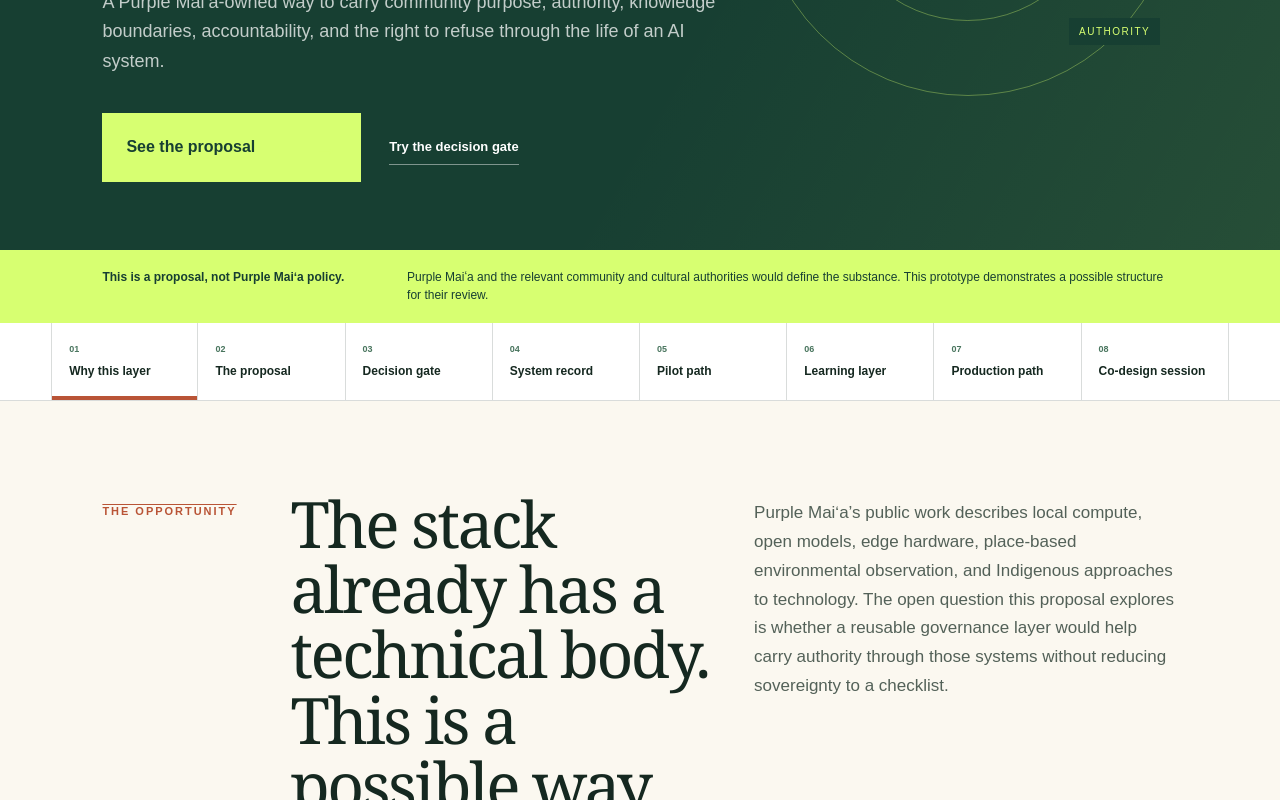
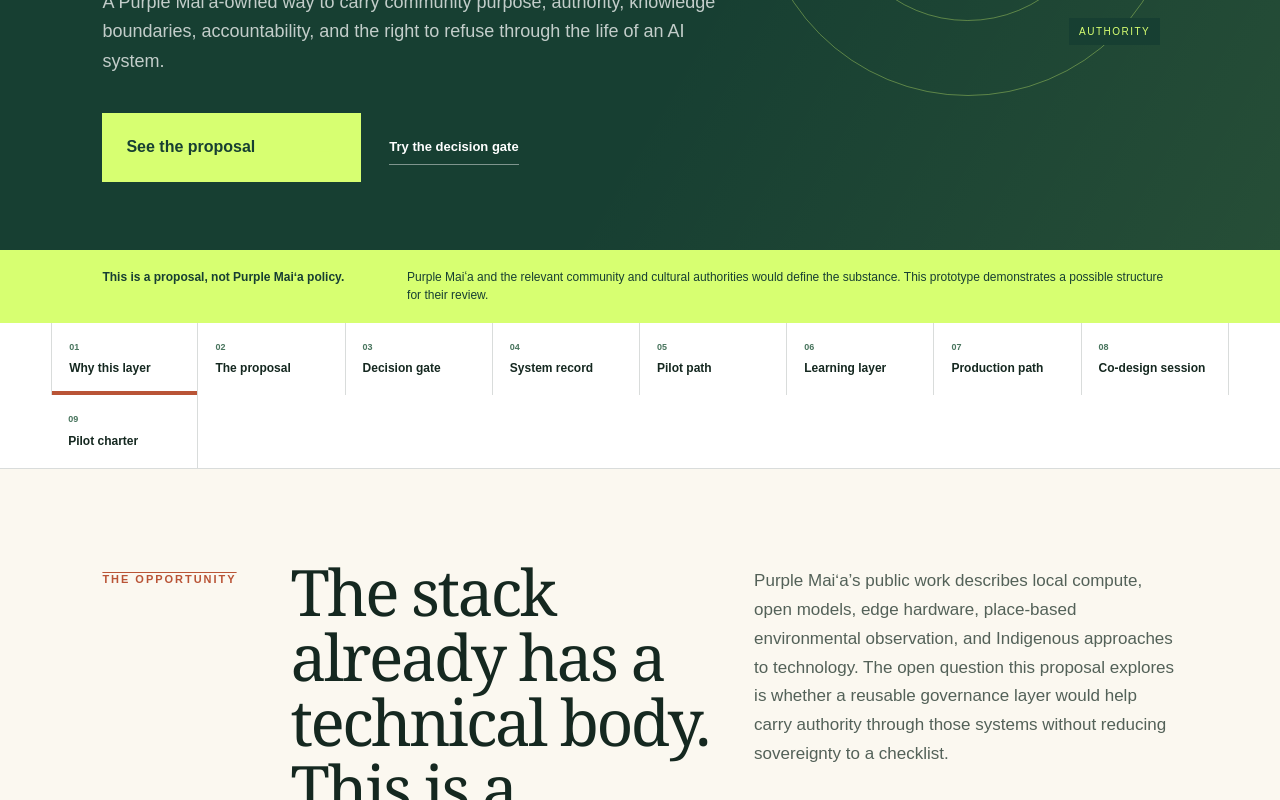
Before and after one commit to rn-collins/sovereign-stack, a Next.js app: page / in a window 1280 px wide. Shown: the part 573-1373 px from the top of the page. Built offline with nearby package versions, Linux system fonts and the light colour scheme.

Commit message:
Add bounded pilot charter workspace

```diff
--- a/app/page.tsx
+++ b/app/page.tsx
@@ -2,7 +2,7 @@
 
 import { useEffect, useMemo, useRef, useState } from "react";
 
-type View = "overview" | "proposal" | "gate" | "record" | "pilot" | "learning" | "readiness" | "session";
+type View = "overview" | "proposal" | "gate" | "record" | "pilot" | "learning" | "readiness" | "session" | "charter";
 type RecordKey = "purpose" | "authority" | "knowledge" | "dataFlow" | "dependencies" | "allowed" | "prohibited" | "conditions" | "review" | "challenge" | "incident" | "withdrawal" | "migration" | "retirement";
 type Role = "Steward" | "Authority reviewer" | "Technical contributor" | "Observer";
 type LogEntry = { id: string; kind: "Change" | "Decision" | "Review" | "Incident"; summary: string; actor: string; at: string };
@@ -10,6 +10,7 @@
 type ProductionStatus = "Not examined" | "Discovery underway" | "Draft decision" | "Approved for prototype" | "Blocked";
 type ProductionDecisionRecord = { status: ProductionStatus; owner: string; evidence: string; conditions: string };
 type SessionRecord = { sponsor: string; participants: string; prework: string; boundaries: string; decisions: string; dissent: string; nextStep: string };
+type CharterRecord = { useCase: string; sponsor: string; authority: string; scope: string; exclusions: string; participants: string; outputs: string; acceptance: string; ownership: string; risks: string; stopConditions: string; timeline: string; handoff: string };
 
 const nav: { id: View; label: string; eyebrow: string }[] = [
   { id: "overview", label: "Why this layer", eyebrow: "01" },
@@ -20,6 +21,7 @@
   { id: "learning", label: "Learning layer", eyebrow: "06" },
   { id: "readiness", label: "Production path", eyebrow: "07" },
   { id: "session", label: "Co-design session", eyebrow: "08" },
+  { id: "charter", label: "Pilot charter", eyebrow: "09" },
 ];
 
 const sessionAgenda = [
@@ -32,6 +34,23 @@
 ] as const;
 
 const initialSessionRecord: SessionRecord = { sponsor: "", participants: "", prework: "", boundaries: "", decisions: "", dissent: "", nextStep: "" };
+const initialCharterRecord: CharterRecord = { useCase: "", sponsor: "", authority: "", scope: "", exclusions: "", participants: "", outputs: "", acceptance: "", ownership: "", risks: "", stopConditions: "", timeline: "", handoff: "" };
+
+const charterFields: { key: keyof CharterRecord; label: string; prompt: string; wide?: boolean }[] = [
+  { key: "useCase", label: "Bounded use case", prompt: "What single, non-sensitive use or governance question is the pilot permitted to examine?", wide: true },
+  { key: "sponsor", label: "Organizational sponsor", prompt: "Which role or body convenes the pilot, supplies resources, and can stop organizational work?" },
+  { key: "authority", label: "Authority and standing", prompt: "Which roles or bodies may define boundaries, validate, condition, refuse, or withdraw the pilot?" },
+  { key: "scope", label: "Work explicitly in scope", prompt: "Name the research, mapping, facilitation, prototyping, testing, and documentation actually invited." },
+  { key: "exclusions", label: "Work explicitly out of scope", prompt: "Name protected knowledge, production operation, legal determinations, community-wide claims, or other excluded work." },
+  { key: "participants", label: "Participants and responsibilities", prompt: "Who defines, advises, operates, experiences, challenges, decides, documents, and maintains?" },
+  { key: "outputs", label: "Tangible outputs", prompt: "What editable records, prototype components, maps, findings, training, documentation, or recommendations are transferred?" },
+  { key: "acceptance", label: "Acceptance and success criteria", prompt: "What observable tests show the work is usable, accurate enough, non-burdensome, governable, and ready to accept—or reject?" },
+  { key: "ownership", label: "Ownership, custody, and publication", prompt: "Who owns source, artifacts, research notes, improvements, and approved excerpts? What may RN retain or reference?" },
+  { key: "risks", label: "Dependencies and risks", prompt: "What access, availability, technical constraints, conflicts, missing voices, or external dependencies could invalidate the work?" },
+  { key: "stopConditions", label: "Pause and stop conditions", prompt: "Which boundary crossings, missing authority, burden, disagreement, incident, or new fact automatically pauses or ends work?" },
+  { key: "timeline", label: "Cadence and decision points", prompt: "Define phases, working sessions, review windows, compensation assumptions, and explicit stop/go gates—not an invented deadline." },
+  { key: "handoff", label: "Transfer, aftercare, and close", prompt: "What must be documented, taught, exported, deleted, returned, reviewed, maintained, or retired when the engagement ends?", wide: true },
+];
 
 const productionDecisions = [
   ["Authority & membership", "Who may enter the workspace, who grants and revokes roles, and how authority is verified beyond ordinary account ownership."],
@@ -106,6 +125,7 @@
   const [productionRecords, setProductionRecords] = useState<ProductionDecisionRecord[]>(initialProductionRecords);
   const [productionDecision, setProductionDecision] = useState(0);
   const [sessionRecord, setSessionRecord] = useState<SessionRecord>(initialSessionRecord);
+  const [charterRecord, setCharterRecord] = useState<CharterRecord>(initialCharterRecord);
   const resultRef = useRef<HTMLDivElement>(null);
 
   useEffect(() => {
@@ -120,6 +140,7 @@
         setSnapshots(parsed.snapshots || []); setLogEntries(parsed.logEntries || []);
         setProductionRecords(parsed.productionRecords?.length === productionDecisions.length ? parsed.productionRecords : initialProductionRecords);
         setSessionRecord({ ...initialSessionRecord, ...parsed.sessionRecord });
+        setCharterRecord({ ...initialCharterRecord, ...parsed.charterRecord });
       }
     } catch { /* A corrupt browser draft is ignored. */ }
     setStorageReady(true);
@@ -127,8 +148,8 @@
 
   useEffect(() => {
     if (!storageReady) return;
-    window.localStorage.setItem("sovereign-stack-demo-record", JSON.stringify({ recordValues, projectName, recordVisibility, recordOwner, reviewDate, decisionStatus, decisionNote, snapshots, logEntries, productionRecords, sessionRecord }));
-  }, [storageReady, recordValues, projectName, recordVisibility, recordOwner, reviewDate, decisionStatus, decisionNote, snapshots, logEntries, productionRecords, sessionRecord]);
+    window.localStorage.setItem("sovereign-stack-demo-record", JSON.stringify({ recordValues, projectName, recordVisibility, recordOwner, reviewDate, decisionStatus, decisionNote, snapshots, logEntries, productionRecords, sessionRecord, charterRecord }));
+  }, [storageReady, recordValues, projectName, recordVisibility, recordOwner, reviewDate, decisionStatus, decisionNote, snapshots, logEntries, productionRecords, sessionRecord, charterRecord]);
 
   const canEdit = activeRole === "Steward" || activeRole === "Technical contributor";
   const canDecide = activeRole === "Authority reviewer";
@@ -241,6 +262,29 @@
     };
     const url = URL.createObjectURL(new Blob([JSON.stringify(payload, null, 2)], { type: "application/json" }));
     const link = document.createElement("a"); link.href = url; link.download = "sovereign-stack-codesign-session-brief.json"; link.click(); URL.revokeObjectURL(url);
+  }
+  function updateCharterRecord(key: keyof CharterRecord, value: string) {
+    setCharterRecord(current => ({ ...current, [key]: value }));
+  }
+  function exportPilotCharter() {
+    const drafted = Object.values(charterRecord).filter(value => value.trim()).length;
+    const payload = {
+      document: "Sovereign Stack bounded pilot charter",
+      status: "DRAFT — INVITATION AND AUTHORITY REQUIRED",
+      generatedAt: new Date().toISOString(),
+      readiness: { drafted, total: charterFields.length, determination: drafted === charterFields.length ? "Complete enough for authority review; not approved." : "Incomplete draft; unresolved fields remain visible." },
+      charter: charterRecord,
+      requiredGates: [
+        "The relevant authority confirms standing, knowledge boundaries, and the permitted use case.",
+        "Purple Maiʻa confirms scope, compensation, confidentiality, ownership, participants, and organizational sponsor.",
+        "Protected information remains outside the demonstration unless separately authorized production controls exist.",
+        "A named stop/go decision occurs after discovery and again before any implementation or public learning output.",
+        "Transfer, deletion, retention, maintenance, and retirement obligations are agreed before work begins."
+      ],
+      nonAuthorization: "Completing or downloading this charter does not create a contract, consent, community authority, Purple Maiʻa approval, permission to access protected knowledge, or permission to build or deploy a production system."
+    };
+    const url = URL.createObjectURL(new Blob([JSON.stringify(payload, null, 2)], { type: "application/json" }));
+    const link = document.createElement("a"); link.href = url; link.download = "sovereign-stack-bounded-pilot-charter.json"; link.click(); URL.revokeObjectURL(url);
   }
   function exportSystemRecord() {
     const payload = { status: "UNVALIDATED DEMONSTRATION", recordType: "Sovereign Stack living system record", project: projectName || "KILO example / unnamed proposed use", visibility: recordVisibility, steward: recordOwner || "Not established", nextReview: reviewDate || "Not scheduled", authorityDecision: decisionStatus, exportedAt: new Date().toISOString(), fields: Object.fromEntries(recordFields.map(field => [field.label, recordValues[field.key] || "Unresolved — no entry recorded"])), versionHistory: snapshots, activityLog: logEntries, completeness: `${recordFields.filter(field => recordValues[field.key].trim()).length} of ${recordFields.length} fields contain demonstration entries`, caveat: "This record is a browser-local, unvalidated demonstration. Its roles and signatures are not identity-verified. It is not consent, approval, Purple Maiʻa policy, or a factual account of KILO governance." };
@@ -380,6 +424,17 @@
       <div className="decision-box"><div><p className="overline">What Donavan is asked to decide first</p><h3>Is there a real governance or learning constraint worth exploring—and who should be in the room to define it?</h3></div><p>Not whether to approve this framework. Not whether KILO becomes the pilot. Not whether a backend should be activated. The first decision is simply whether a properly scoped, appropriately governed discovery process would be useful.</p></div>
     </section>}
 
+    {view === "charter" && <section id="charter-content" className="content charter" tabIndex={-1}>
+      <div className="section-intro compact"><p className="overline">Bounded pilot charter · invitation before implementation</p><h2>Turn a useful discovery into a precise, governable engagement.</h2><p>This charter exists for the moment after discovery identifies a real need. It prevents enthusiasm from silently expanding into authority, access, production, publication, or an indefinite consulting relationship.</p></div>
+      <div className="charter-gates"><article><span>Gate 01</span><h3>Need confirmed</h3><p>Purple Maiʻa names the actual constraint and determines that a pilot—not another intervention or stopping—is worth considering.</p></article><article><span>Gate 02</span><h3>Standing confirmed</h3><p>The relevant roles or bodies define what may be examined, recorded, decided, challenged, and refused.</p></article><article><span>Gate 03</span><h3>Invitation bounded</h3><p>Scope, resources, compensation, confidentiality, ownership, outputs, tests, stop conditions, and transfer are explicit.</p></article></div>
+      <div className="charter-workspace">
+        <div className="charter-head"><div><p className="overline">Pilot charter builder · browser demonstration</p><h3>Define the container before doing the work.</h3></div><div className="charter-score"><strong>{Object.values(charterRecord).filter(value=>value.trim()).length}/{charterFields.length}</strong><span>fields drafted</span><small>Completion permits review, never approval</small></div></div>
+        <div className="charter-fields">{charterFields.map(field=><label key={field.key} className={field.wide?"wide":""}><span>{field.label}</span><small>{field.prompt}</small><textarea rows={4} value={charterRecord[field.key]} onChange={event=>updateCharterRecord(field.key,event.target.value)} placeholder="Use provisional roles and non-sensitive information. Preserve unresolved questions rather than guessing." /></label>)}</div>
+        <div className="charter-output"><div><b>Review before invitation</b><span>A complete charter is still a draft.</span></div><p>The pilot begins only when the appropriate authorities and organizational sponsor accept the exact scope and conditions through a separately valid process. No checkbox or download on this site can do that.</p><button className="primary" onClick={exportPilotCharter}>Download pilot charter <span>↓</span></button></div>
+      </div>
+      <div className="decision-box"><div><p className="overline">The engagement boundary</p><h3>Discovery may invite a pilot. A pilot may produce evidence. Neither authorizes production.</h3></div><p>Production, protected-data storage, public learning materials, reuse, or expansion each return to their own authority and decision gates. The engagement remains valid even if the final recommendation is to stop or use a non-AI path.</p></div>
+    </section>}
+
     <footer><div><span className="knot">◈</span><b>The Sovereign Stack</b></div><p>A working proposal prepared by Rayven-Nikkita (RN) Collins for conversation with Purple Maiʻa. Nothing here represents Purple Maiʻa policy, community consent, an approved protocol, or a factual account beyond the specifically linked public sources.</p></footer>
   </main>;
 }
```
